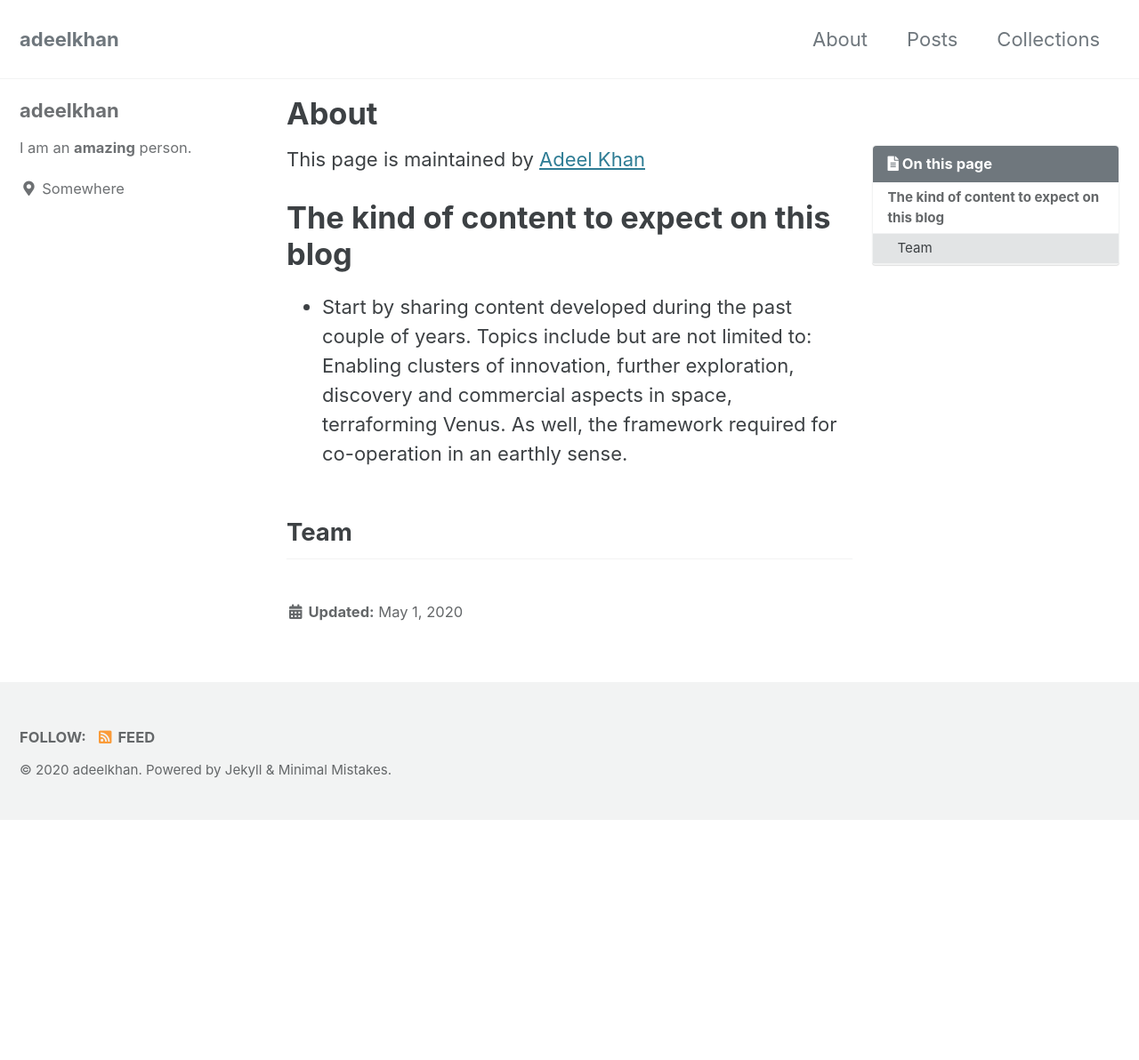
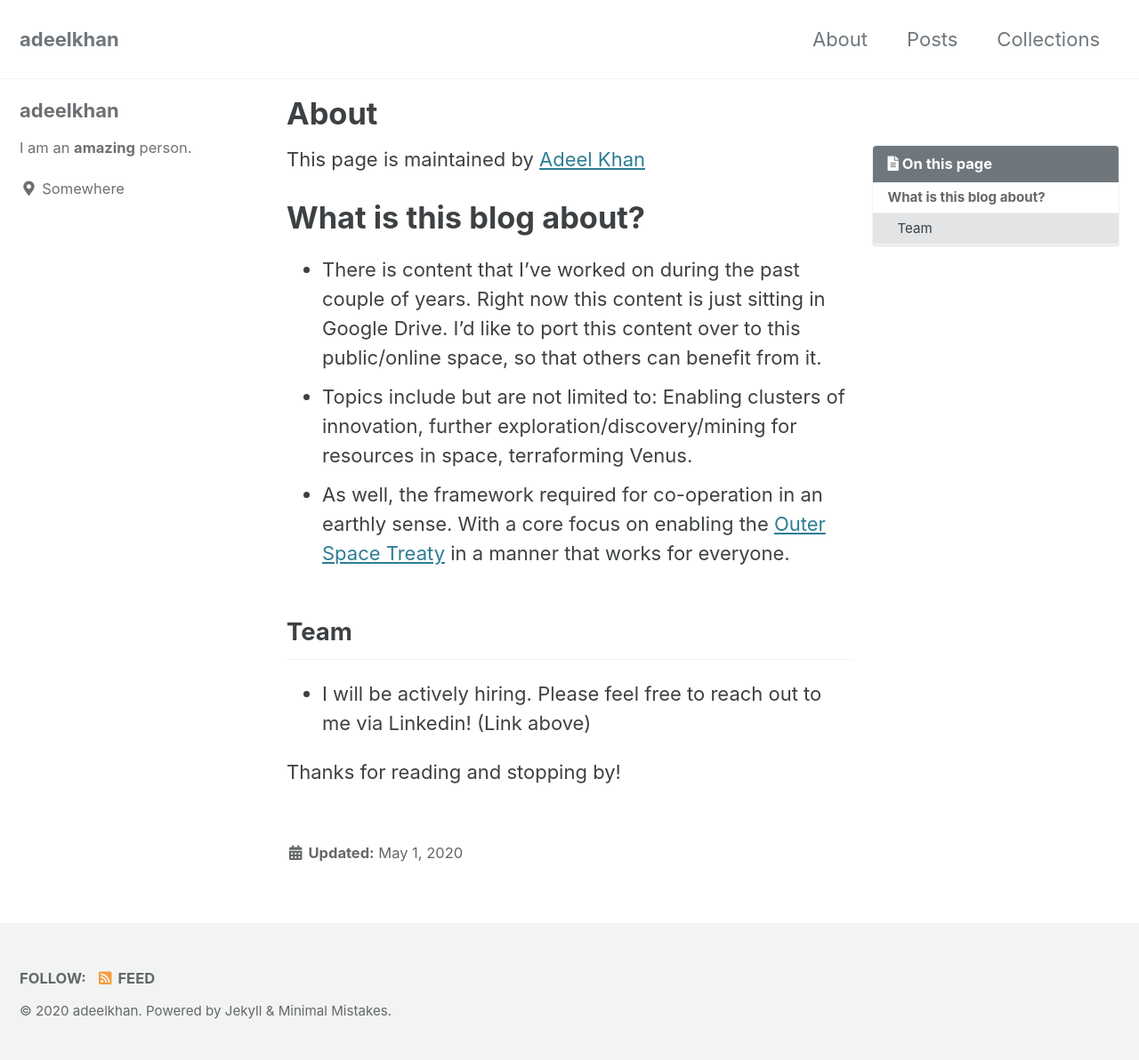
Before and after one commit to stellardreams/stellardreams.github.io, a Jekyll site: the page built from _pages/about.md, in a window 1280 px wide. Shown: the whole page at 89% size. Built offline with Jekyll 4.4.1, drawn with Linux system fonts in a browser that asks for light colours; cached includes are drawn as plain includes; before the commit the page ends 922 px from its top, so only the background shows below that.

Commit message:
Update about.md

```diff
--- a/_pages/about.md
+++ b/_pages/about.md
@@ -8,8 +8,15 @@ toc: true
 
 This page is maintained by [Adeel Khan](https://www.linkedin.com/in/adeelkhan1/)
 
-# The kind of content to expect on this blog
+# What is this blog about?
 
-* Start by sharing content developed during the past couple of years. Topics include but are not limited to: Enabling clusters of innovation, further exploration, discovery and commercial aspects in space, terraforming Venus. As well, the framework required for co-operation in an earthly sense.
+* There is content that I've worked on during the past couple of years. Right now this content is just sitting in Google Drive. I'd like to port this content over to this public/online space, so that others can benefit from it.
+* Topics include but are not limited to: Enabling clusters of innovation, further exploration/discovery/mining for resources in space, terraforming Venus.
+* As well, the framework required for co-operation in an earthly sense. With a core focus on enabling the [Outer Space Treaty](https://en.wikipedia.org/wiki/Outer_Space_Treaty) in a manner that works for everyone.
 
 ## Team
+
+* I will be actively hiring. Please feel free to reach out to me via Linkedin! (Link above)
+
+
+Thanks for reading and stopping by!
```
